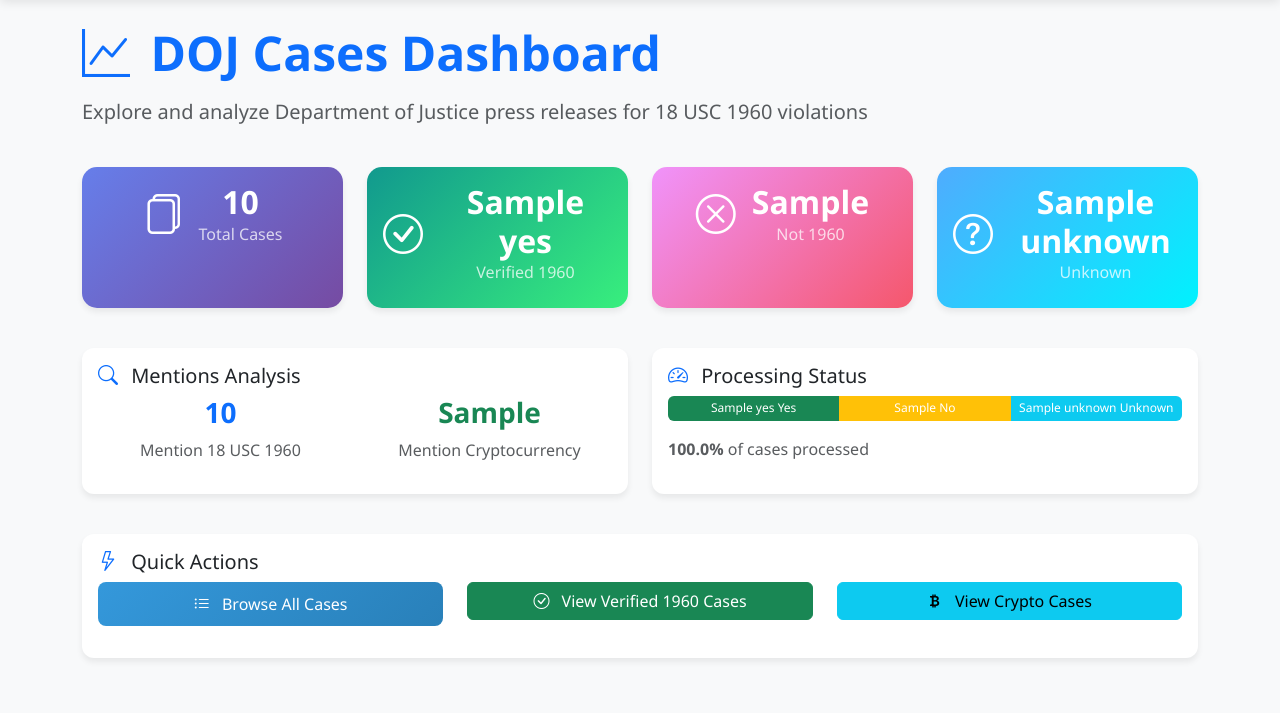
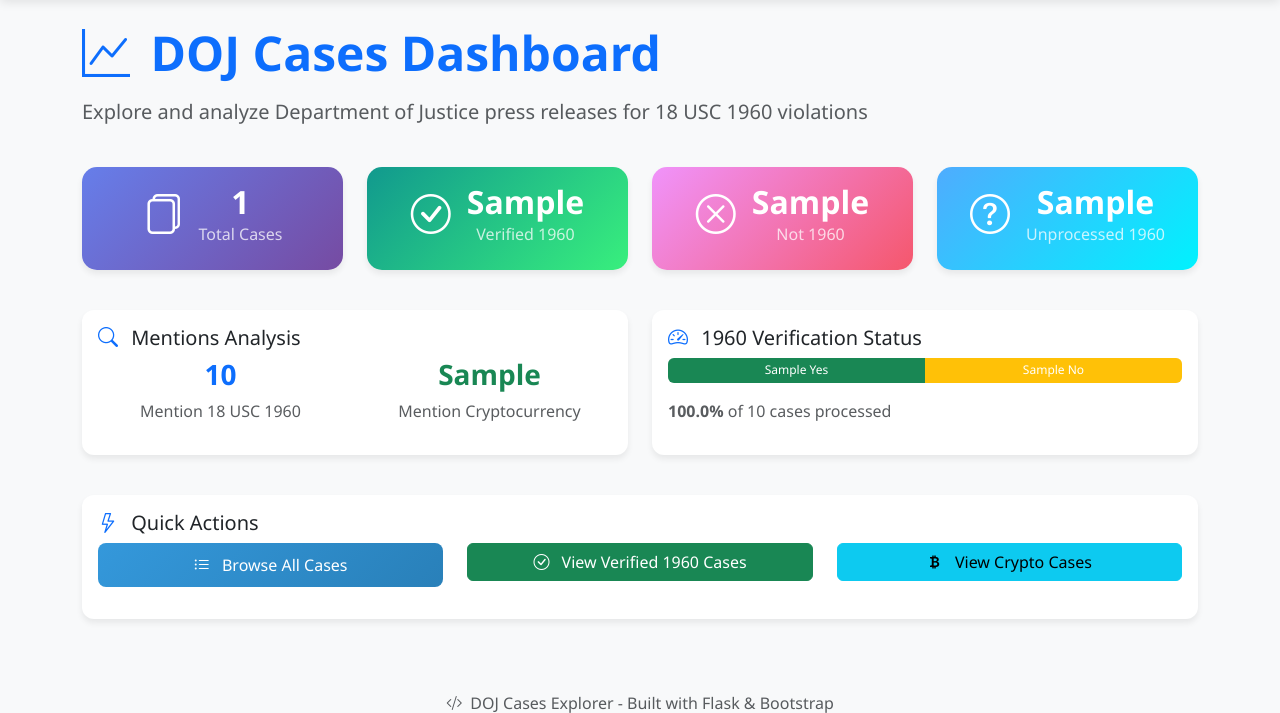
Before and after one commit to actuallyrizzn/project1960, a Flask app: template templates/index.html in a window 1280 px wide. Shown: the part 60-773 px from the top of the page. Run offline with Flask 3, Linux system fonts and the light colour scheme; the template is opened without the code that fills it: most values are stand-ins (such as "Sample title", 1, 10 or a date in 2020).

Commit message:
Fix: Update dashboard UI to accurately reflect verification stats

```diff
--- a/templates/index.html
+++ b/templates/index.html
@@ -23,7 +23,7 @@
                 <div class="d-flex align-items-center justify-content-center mb-2">
                     <i class="bi bi-files fs-1 me-3"></i>
                     <div>
-                        <h2 class="mb-0 fw-bold">{{ stats.total }}</h2>
+                        <h2 class="mb-0 fw-bold">{{ stats.total_cases }}</h2>
                         <p class="mb-0 opacity-75">Total Cases</p>
                     </div>
                 </div>
@@ -37,7 +37,7 @@
                 <div class="d-flex align-items-center justify-content-center mb-2">
                     <i class="bi bi-check-circle fs-1 me-3"></i>
                     <div>
-                        <h2 class="mb-0 fw-bold">{{ stats.yes }}</h2>
+                        <h2 class="mb-0 fw-bold">{{ stats.verified_yes }}</h2>
                         <p class="mb-0 opacity-75">Verified 1960</p>
                     </div>
                 </div>
@@ -51,7 +51,7 @@
                 <div class="d-flex align-items-center justify-content-center mb-2">
                     <i class="bi bi-x-circle fs-1 me-3"></i>
                     <div>
-                        <h2 class="mb-0 fw-bold">{{ stats.no }}</h2>
+                        <h2 class="mb-0 fw-bold">{{ stats.verified_no }}</h2>
                         <p class="mb-0 opacity-75">Not 1960</p>
                     </div>
                 </div>
@@ -65,8 +65,8 @@
                 <div class="d-flex align-items-center justify-content-center mb-2">
                     <i class="bi bi-question-circle fs-1 me-3"></i>
                     <div>
-                        <h2 class="mb-0 fw-bold">{{ stats.unknown }}</h2>
-                        <p class="mb-0 opacity-75">Unknown</p>
+                        <h2 class="mb-0 fw-bold">{{ stats.unprocessed_1960 }}</h2>
+                        <p class="mb-0 opacity-75">Unprocessed 1960</p>
                     </div>
                 </div>
             </div>
@@ -102,25 +102,23 @@
             <div class="card-body">
                 <h5 class="card-title">
                     <i class="bi bi-speedometer2 me-2 text-primary"></i>
-                    Processing Status
+                    1960 Verification Status
                 </h5>
+                {% if stats.mentions_1960 > 0 %}
+                    {% set processed_count = stats.verified_yes + stats.verified_no %}
+                    {% set processed_percent = (processed_count / stats.mentions_1960 * 100) %}
+                    {% set yes_percent = (stats.verified_yes / stats.mentions_1960 * 100) %}
+                    {% set no_percent = (stats.verified_no / stats.mentions_1960 * 100) %}
                 <div class="progress mb-3" style="height: 25px;">
-                    {% set processed = stats.yes + stats.no %}
-                    {% set total = stats.total %}
-                    {% set percentage = (processed / total * 100) if total > 0 else 0 %}
-                    <div class="progress-bar bg-success" style="width: {{ (stats.yes / total * 100) if total > 0 else 0 }}%">
-                        {{ stats.yes }} Yes
-                    </div>
-                    <div class="progress-bar bg-warning" style="width: {{ (stats.no / total * 100) if total > 0 else 0 }}%">
-                        {{ stats.no }} No
-                    </div>
-                    <div class="progress-bar bg-info" style="width: {{ (stats.unknown / total * 100) if total > 0 else 0 }}%">
-                        {{ stats.unknown }} Unknown
-                    </div>
+                    <div class="progress-bar bg-success" role="progressbar" style="width: {{ yes_percent }}%" aria-valuenow="{{ stats.verified_yes }}" aria-valuemin="0" aria-valuemax="{{ stats.mentions_1960 }}">{{ stats.verified_yes }} Yes</div>
+                    <div class="progress-bar bg-warning" role="progressbar" style="width: {{ no_percent }}%" aria-valuenow="{{ stats.verified_no }}" aria-valuemin="0" aria-valuemax="{{ stats.mentions_1960 }}">{{ stats.verified_no }} No</div>
                 </div>
                 <p class="text-muted mb-0">
-                    <strong>{{ "%.1f"|format(percentage) }}%</strong> of cases processed
+                    <strong>{{ "%.1f"|format(processed_percent) }}%</strong> of {{ stats.mentions_1960 }} cases processed
                 </p>
+                {% else %}
+                <p class="text-muted mb-0">No cases mention 18 USC 1960.</p>
+                {% endif %}
             </div>
         </div>
     </div>
```
